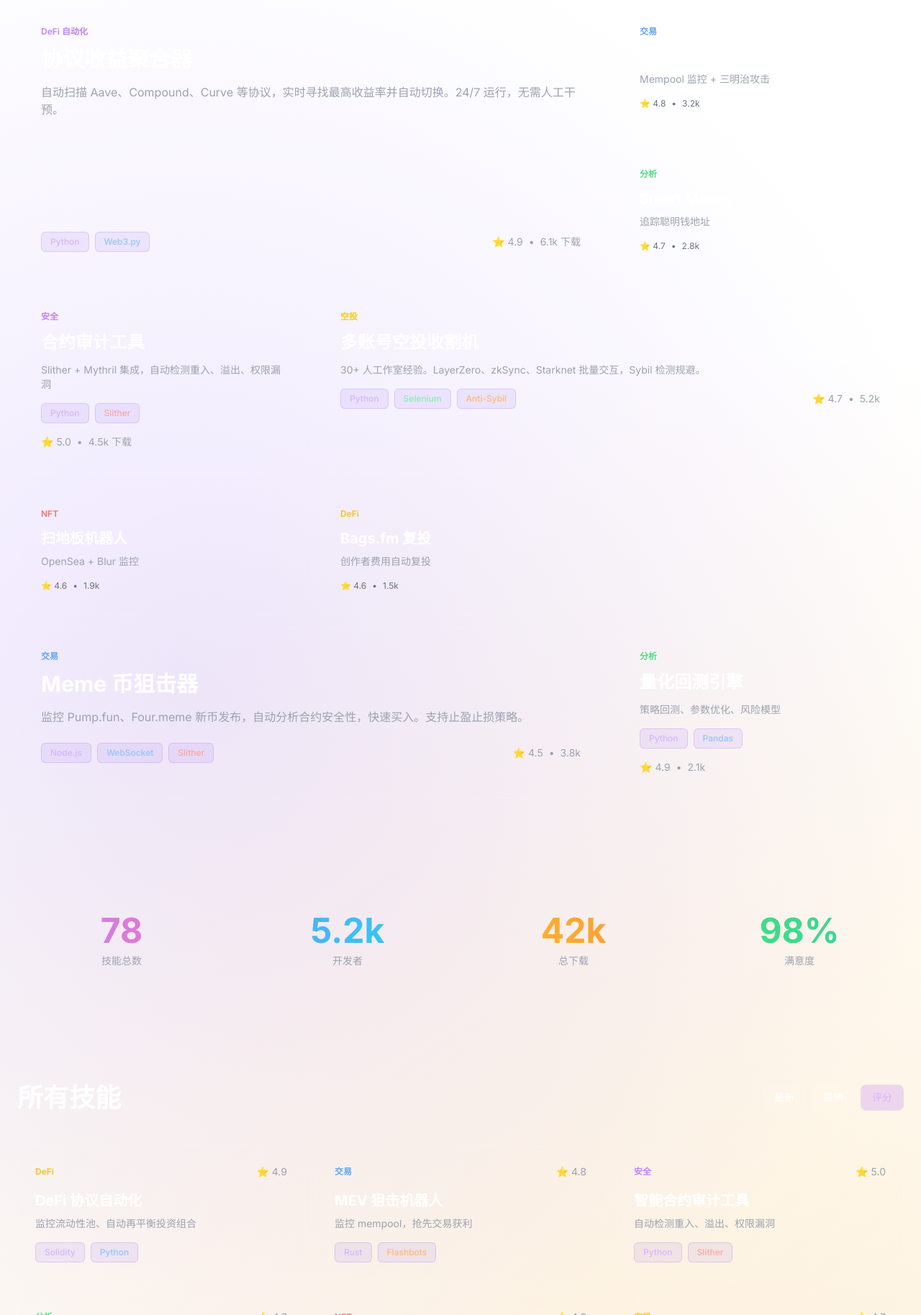
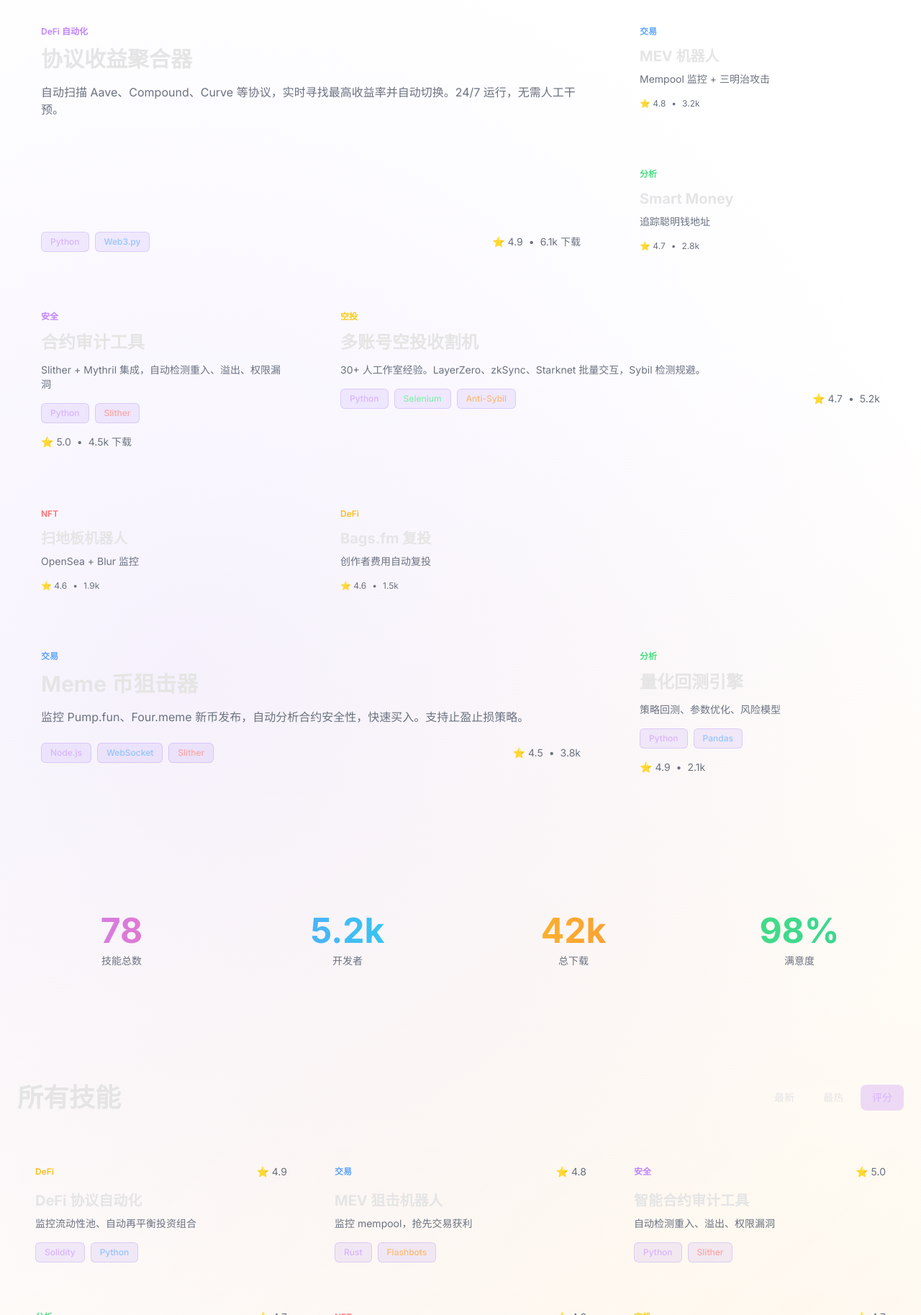
Before and after one commit to FOURCLAWe/web3-skill-hub, a plain HTML site: page index.html in a window 1280 px wide. Shown: the part 973-2800 px from the top of the page at 72% size. Drawn offline with nearby package versions, Linux system fonts and the light colour scheme.

Commit message:
🎨 降低亮度，护眼优化
- 背景从纯黑改为 #0A0A0A
- 文字从纯白改为 #E5E5E5
- 降低卡片透明度和边框亮度
- 减少渐变光晕强度
- 文字对比度更舒适

```diff
--- a/index.html
+++ b/index.html
@@ -17,19 +17,19 @@
 
         body {
             font-family: 'Inter', sans-serif;
-            background: #000000;
-            color: #FFFFFF;
+            background: #0A0A0A;
+            color: #E5E5E5;
             overflow-x: hidden;
         }
 
         .gradient-bg {
-            background: radial-gradient(circle at 20% 50%, rgba(139, 92, 246, 0.15) 0%, transparent 50%),
-                        radial-gradient(circle at 80% 80%, rgba(245, 158, 11, 0.15) 0%, transparent 50%);
+            background: radial-gradient(circle at 20% 50%, rgba(139, 92, 246, 0.08) 0%, transparent 50%),
+                        radial-gradient(circle at 80% 80%, rgba(245, 158, 11, 0.08) 0%, transparent 50%);
         }
 
         .bento-card {
-            background: rgba(255, 255, 255, 0.03);
-            border: 1px solid rgba(255, 255, 255, 0.08);
+            background: rgba(255, 255, 255, 0.02);
+            border: 1px solid rgba(255, 255, 255, 0.06);
             border-radius: 24px;
             padding: 2rem;
             transition: all 0.3s cubic-bezier(0.4, 0, 0.2, 1);
@@ -37,14 +37,14 @@
         }
 
         .bento-card:hover {
-            background: rgba(255, 255, 255, 0.06);
-            border-color: rgba(139, 92, 246, 0.3);
+            background: rgba(255, 255, 255, 0.04);
+            border-color: rgba(139, 92, 246, 0.2);
             transform: translateY(-2px);
         }
 
         .skill-card-modern {
-            background: linear-gradient(135deg, rgba(255, 255, 255, 0.05) 0%, rgba(255, 255, 255, 0.02) 100%);
-            border: 1px solid rgba(255, 255, 255, 0.1);
+            background: linear-gradient(135deg, rgba(255, 255, 255, 0.03) 0%, rgba(255, 255, 255, 0.01) 100%);
+            border: 1px solid rgba(255, 255, 255, 0.06);
             border-radius: 20px;
             padding: 1.5rem;
             transition: all 0.3s ease;
@@ -70,8 +70,8 @@
         }
 
         .skill-card-modern:hover {
-            background: linear-gradient(135deg, rgba(255, 255, 255, 0.08) 0%, rgba(255, 255, 255, 0.04) 100%);
-            border-color: rgba(139, 92, 246, 0.4);
+            background: linear-gradient(135deg, rgba(255, 255, 255, 0.05) 0%, rgba(255, 255, 255, 0.02) 100%);
+            border-color: rgba(139, 92, 246, 0.3);
             transform: translateY(-4px);
         }
 
@@ -133,9 +133,9 @@
             </div>
 
             <div class="hidden md:flex items-center gap-8 text-sm">
-                <a href="#skills" class="text-gray-400 hover:text-white transition-colors">技能</a>
-                <a href="#categories" class="text-gray-400 hover:text-white transition-colors">分类</a>
-                <a href="#trending" class="text-gray-400 hover:text-white transition-colors">热门</a>
+                <a href="#skills" class="text-gray-500 hover:text-white transition-colors">技能</a>
+                <a href="#categories" class="text-gray-500 hover:text-white transition-colors">分类</a>
+                <a href="#trending" class="text-gray-500 hover:text-white transition-colors">热门</a>
             </div>
 
             <button class="btn-primary text-sm">提交技能</button>
@@ -154,7 +154,7 @@
                 </h1>
             </div>
 
-            <p class="text-xl text-gray-400 mb-12 max-w-2xl mx-auto font-light">
+            <p class="text-xl text-gray-500 mb-12 max-w-2xl mx-auto font-light">
                 精选 AI Agent 技能，让区块链开发更简单
             </p>
 
@@ -195,7 +195,7 @@
                     <div class="h-full flex flex-col">
                         <span class="text-xs text-purple-400 font-semibold mb-3">DeFi 自动化</span>
                         <h3 class="text-3xl font-bold mb-4">协议收益聚合器</h3>
-                        <p class="text-gray-400 mb-6 flex-1">
+                        <p class="text-gray-500 mb-6 flex-1">
                             自动扫描 Aave、Compound、Curve 等协议，实时寻找最高收益率并自动切换。24/7 运行，无需人工干预。
                         </p>
                         <div class="flex items-center justify-between">
@@ -203,7 +203,7 @@
                                 <span class="tag-modern text-purple-300">Python</span>
                                 <span class="tag-modern text-blue-300">Web3.py</span>
                             </div>
-                            <div class="flex items-center gap-2 text-sm text-gray-400">
+                            <div class="flex items-center gap-2 text-sm text-gray-500">
                                 <span>⭐ 4.9</span>
                                 <span>•</span>
                                 <span>6.1k 下载</span>
@@ -216,7 +216,7 @@
                 <div class="bento-card">
                     <span class="text-xs text-blue-400 font-semibold mb-3 block">交易</span>
                     <h3 class="text-xl font-bold mb-2">MEV 机器人</h3>
-                    <p class="text-gray-400 text-sm mb-4">Mempool 监控 + 三明治攻击</p>
+                    <p class="text-gray-500 text-sm mb-4">Mempool 监控 + 三明治攻击</p>
                     <div class="flex items-center gap-2 text-xs text-gray-500">
                         <span>⭐ 4.8</span>
                         <span>•</span>
@@ -228,7 +228,7 @@
                 <div class="bento-card">
                     <span class="text-xs text-green-400 font-semibold mb-3 block">分析</span>
                     <h3 class="text-xl font-bold mb-2">Smart Money</h3>
-                    <p class="text-gray-400 text-sm mb-4">追踪聪明钱地址</p>
+                    <p class="text-gray-500 text-sm mb-4">追踪聪明钱地址</p>
                     <div class="flex items-center gap-2 text-xs text-gray-500">
                         <span>⭐ 4.7</span>
                         <span>•</span>
@@ -240,14 +240,14 @@
                 <div class="md:col-span-1 bento-card">
                     <span class="text-xs text-purple-400 font-semibold mb-3 block">安全</span>
                     <h3 class="text-2xl font-bold mb-3">合约审计工具</h3>
-                    <p class="text-gray-400 text-sm mb-4">
+                    <p class="text-gray-500 text-sm mb-4">
                         Slither + Mythril 集成，自动检测重入、溢出、权限漏洞
                     </p>
                     <div class="flex gap-2 mb-4">
                         <span class="tag-modern text-purple-300">Python</span>
                         <span class="tag-modern text-red-300">Slither</span>
                     </div>
-                    <div class="flex items-center gap-2 text-sm text-gray-400">
+                    <div class="flex items-center gap-2 text-sm text-gray-500">
                         <span>⭐ 5.0</span>
                         <span>•</span>
                         <span>4.5k 下载</span>
@@ -258,7 +258,7 @@
                 <div class="md:col-span-2 bento-card">
                     <span class="text-xs text-yellow-400 font-semibold mb-3 block">空投</span>
                     <h3 class="text-2xl font-bold mb-3">多账号空投收割机</h3>
-                    <p class="text-gray-400 text-sm mb-4">
+                    <p class="text-gray-500 text-sm mb-4">
                         30+ 人工作室经验。LayerZero、zkSync、Starknet 批量交互，Sybil 检测规避。
                     </p>
                     <div class="flex items-center justify-between">
@@ -267,7 +267,7 @@
                             <span class="tag-modern text-green-300">Selenium</span>
                             <span class="tag-modern text-orange-300">Anti-Sybil</span>
                         </div>
-                        <div class="flex items-center gap-2 text-sm text-gray-400">
+                        <div class="flex items-center gap-2 text-sm text-gray-500">
                             <span>⭐ 4.7</span>
                             <span>•</span>
                             <span>5.2k</span>
@@ -279,7 +279,7 @@
                 <div class="bento-card">
                     <span class="text-xs text-red-400 font-semibold mb-3 block">NFT</span>
                     <h3 class="text-xl font-bold mb-2">扫地板机器人</h3>
-                    <p class="text-gray-400 text-sm mb-4">OpenSea + Blur 监控</p>
+                    <p class="text-gray-500 text-sm mb-4">OpenSea + Blur 监控</p>
                     <div class="flex items-center gap-2 text-xs text-gray-500">
                         <span>⭐ 4.6</span>
                         <span>•</span>
@@ -291,7 +291,7 @@
                 <div class="bento-card">
                     <span class="text-xs text-amber-400 font-semibold mb-3 block">DeFi</span>
                     <h3 class="text-xl font-bold mb-2">Bags.fm 复投</h3>
-                    <p class="text-gray-400 text-sm mb-4">创作者费用自动复投</p>
+                    <p class="text-gray-500 text-sm mb-4">创作者费用自动复投</p>
                     <div class="flex items-center gap-2 text-xs text-gray-500">
                         <span>⭐ 4.6</span>
                         <span>•</span>
@@ -303,7 +303,7 @@
                 <div class="md:col-span-2 bento-card">
                     <span class="text-xs text-blue-400 font-semibold mb-3 block">交易</span>
                     <h3 class="text-3xl font-bold mb-4">Meme 币狙击器</h3>
-                    <p class="text-gray-400 mb-6">
+                    <p class="text-gray-500 mb-6">
                         监控 Pump.fun、Four.meme 新币发布，自动分析合约安全性，快速买入。支持止盈止损策略。
                     </p>
                     <div class="flex items-center justify-between">
@@ -312,7 +312,7 @@
                             <span class="tag-modern text-blue-300">WebSocket</span>
                             <span class="tag-modern text-red-300">Slither</span>
                         </div>
-                        <div class="flex items-center gap-2 text-sm text-gray-400">
+                        <div class="flex items-center gap-2 text-sm text-gray-500">
                             <span>⭐ 4.5</span>
                             <span>•</span>
                             <span>3.8k</span>
@@ -324,14 +324,14 @@
                 <div class="bento-card">
                     <span class="text-xs text-green-400 font-semibold mb-3 block">分析</span>
                     <h3 class="text-2xl font-bold mb-3">量化回测引擎</h3>
-                    <p class="text-gray-400 text-sm mb-4">
+                    <p class="text-gray-500 text-sm mb-4">
                         策略回测、参数优化、风险模型
                     </p>
                     <div class="flex gap-2 mb-4">
                         <span class="tag-modern text-purple-300">Python</span>
                         <span class="tag-modern text-blue-300">Pandas</span>
                     </div>
-                    <div class="flex items-center gap-2 text-sm text-gray-400">
+                    <div class="flex items-center gap-2 text-sm text-gray-500">
                         <span>⭐ 4.9</span>
                         <span>•</span>
                         <span>2.1k</span>
@@ -347,19 +347,19 @@
             <div class="grid grid-cols-2 md:grid-cols-4 gap-6">
                 <div class="text-center">
                     <div class="text-5xl font-bold mb-2 bg-gradient-to-r from-purple-400 to-pink-400 bg-clip-text text-transparent">78</div>
-                    <div class="text-gray-400 text-sm">技能总数</div>
+                    <div class="text-gray-500 text-sm">技能总数</div>
                 </div>
                 <div class="text-center">
                     <div class="text-5xl font-bold mb-2 bg-gradient-to-r from-blue-400 to-cyan-400 bg-clip-text text-transparent">5.2k</div>
-                    <div class="text-gray-400 text-sm">开发者</div>
+                    <div class="text-gray-500 text-sm">开发者</div>
                 </div>
                 <div class="text-center">
                     <div class="text-5xl font-bold mb-2 bg-gradient-to-r from-amber-400 to-orange-400 bg-clip-text text-transparent">42k</div>
-                    <div class="text-gray-400 text-sm">总下载</div>
+                    <div class="text-gray-500 text-sm">总下载</div>
                 </div>
                 <div class="text-center">
                     <div class="text-5xl font-bold mb-2 bg-gradient-to-r from-green-400 to-emerald-400 bg-clip-text text-transparent">98%</div>
-                    <div class="text-gray-400 text-sm">满意度</div>
+                    <div class="text-gray-500 text-sm">满意度</div>
                 </div>
             </div>
         </div>
@@ -382,10 +382,10 @@
                 <div class="skill-card-modern">
                     <div class="flex items-center justify-between mb-4">
                         <span class="text-xs font-semibold text-amber-400">DeFi</span>
-                        <span class="text-sm text-gray-400">⭐ 4.9</span>
+                        <span class="text-sm text-gray-500">⭐ 4.9</span>
                     </div>
                     <h4 class="text-xl font-bold mb-2">DeFi 协议自动化</h4>
-                    <p class="text-gray-400 text-sm mb-4">监控流动性池、自动再平衡投资组合</p>
+                    <p class="text-gray-500 text-sm mb-4">监控流动性池、自动再平衡投资组合</p>
                     <div class="flex gap-2">
                         <span class="tag-modern text-purple-300">Solidity</span>
                         <span class="tag-modern text-blue-300">Python</span>
@@ -396,10 +396,10 @@
                 <div class="skill-card-modern">
                     <div class="flex items-center justify-between mb-4">
                         <span class="text-xs font-semibold text-blue-400">交易</span>
-                        <span class="text-sm text-gray-400">⭐ 4.8</span>
+                        <span class="text-sm text-gray-500">⭐ 4.8</span>
                     </div>
                     <h4 class="text-xl font-bold mb-2">MEV 狙击机器人</h4>
-                    <p class="text-gray-400 text-sm mb-4">监控 mempool，抢先交易获利</p>
+                    <p class="text-gray-500 text-sm mb-4">监控 mempool，抢先交易获利</p>
                     <div class="flex gap-2">
                         <span class="tag-modern text-purple-300">Rust</span>
                         <span class="tag-modern text-orange-300">Flashbots</span>
@@ -410,10 +410,10 @@
                 <div class="skill-card-modern">
                     <div class="flex items-center justify-between mb-4">
                         <span class="text-xs font-semibold text-purple-400">安全</span>
-                        <span class="text-sm text-gray-400">⭐ 5.0</span>
+                        <span class="text-sm text-gray-500">⭐ 5.0</span>
                     </div>
                     <h4 class="text-xl font-bold mb-2">智能合约审计工具</h4>
-                    <p class="text-gray-400 text-sm mb-4">自动检测重入、溢出、权限漏洞</p>
+                    <p class="text-gray-500 text-sm mb-4">自动检测重入、溢出、权限漏洞</p>
                     <div class="flex gap-2">
                         <span class="tag-modern text-purple-300">Python</span>
                         <span class="tag-modern text-red-300">Slither</span>
@@ -424,10 +424,10 @@
                 <div class="skill-card-modern">
                     <div class="flex items-center justify-between mb-4">
                         <span class="text-xs font-semibold text-green-400">分析</span>
-                        <span class="text-sm text-gray-400">⭐ 4.7</span>
+                        <span class="text-sm text-gray-500">⭐ 4.7</span>
                     </div>
                     <h4 class="text-xl font-bold mb-2">Smart Money 追踪器</h4>
-                    <p class="text-gray-400 text-sm mb-4">实时追踪聪明钱地址，复制交易策略</p>
+                    <p class="text-gray-500 text-sm mb-4">实时追踪聪明钱地址，复制交易策略</p>
                     <div class="flex gap-2">
                         <span class="tag-modern text-purple-300">TypeScript</span>
                         <span class="tag-modern text-green-300">Nansen</span>
@@ -438,10 +438,10 @@
                 <div class="skill-card-modern">
                     <div class="flex items-center justify-between mb-4">
                         <span class="text-xs font-semibold text-red-400">NFT</span>
-                        <span class="text-sm text-gray-400">⭐ 4.6</span>
+                        <span class="text-sm text-gray-500">⭐ 4.6</span>
                     </div>
                     <h4 class="text-xl font-bold mb-2">NFT 扫地板机器人</h4>
-                    <p class="text-gray-400 text-sm mb-4">监控 OpenSea、Blur 地板价，自动扫货</p>
+                    <p class="text-gray-500 text-sm mb-4">监控 OpenSea、Blur 地板价，自动扫货</p>
                     <div class="flex gap-2">
                         <span class="tag-modern text-purple-300">Node.js</span>
                         <span class="tag-modern text-blue-300">OpenSea</span>
@@ -452,10 +452,10 @@
                 <div class="skill-card-modern">
                     <div class="flex items-center justify-between mb-4">
                         <span class="text-xs font-semibold text-yellow-400">空投</span>
-                        <span class="text-sm text-gray-400">⭐ 4.7</span>
+                        <span class="text-sm text-gray-500">⭐ 4.7</span>
                     </div>
                     <h4 class="text-xl font-bold mb-2">空投农场自动化</h4>
-                    <p class="text-gray-400 text-sm mb-4">批量管理钱包，防女巫检测</p>
+                    <p class="text-gray-500 text-sm mb-4">批量管理钱包，防女巫检测</p>
                     <div class="flex gap-2">
                         <span class="tag-modern text-purple-300">Python</span>
                         <span class="tag-modern text-green-300">Selenium</span>
@@ -466,10 +466,10 @@
                 <div class="skill-card-modern">
                     <div class="flex items-center justify-between mb-4">
                         <span class="text-xs font-semibold text-amber-400">DeFi</span>
-                        <span class="text-sm text-gray-400">⭐ 4.6</span>
+                        <span class="text-sm text-gray-500">⭐ 4.6</span>
                     </div>
                     <h4 class="text-xl font-bold mb-2">Bags.fm 费用复投器</h4>
-                    <p class="text-gray-400 text-sm mb-4">自动领取创作者费用并复投</p>
+                    <p class="text-gray-500 text-sm mb-4">自动领取创作者费用并复投</p>
                     <div class="flex gap-2">
                         <span class="tag-modern text-purple-300">Solana</span>
                         <span class="tag-modern text-blue-300">Bags.fm</span>
@@ -480,10 +480,10 @@
                 <div class="skill-card-modern">
                     <div class="flex items-center justify-between mb-4">
                         <span class="text-xs font-semibold text-blue-400">交易</span>
-                        <span class="text-sm text-gray-400">⭐ 4.5</span>
+                        <span class="text-sm text-gray-500">⭐ 4.5</span>
                     </div>
                     <h4 class="text-xl font-bold mb-2">Meme 币狙击器</h4>
-                    <p class="text-gray-400 text-sm mb-4">Pump.fun + Four.meme 新币监控</p>
+                    <p class="text-gray-500 text-sm mb-4">Pump.fun + Four.meme 新币监控</p>
                     <div class="flex gap-2">
                         <span class="tag-modern text-purple-300">Node.js</span>
                         <span class="tag-modern text-blue-300">WebSocket</span>
@@ -494,10 +494,10 @@
                 <div class="skill-card-modern">
                     <div class="flex items-center justify-between mb-4">
                         <span class="text-xs font-semibold text-green-400">分析</span>
-                        <span class="text-sm text-gray-400">⭐ 4.9</span>
+                        <span class="text-sm text-gray-500">⭐ 4.9</span>
                     </div>
                     <h4 class="text-xl font-bold mb-2">量化交易回测引擎</h4>
-                    <p class="text-gray-400 text-sm mb-4">回测策略、优化参数、风险模型</p>
+                    <p class="text-gray-500 text-sm mb-4">回测策略、优化参数、风险模型</p>
                     <div class="flex gap-2">
                         <span class="tag-modern text-purple-300">Python</span>
                         <span class="tag-modern text-blue-300">Pandas</span>
@@ -513,7 +513,7 @@
             <h2 class="text-6xl font-black mb-6">
                 准备好了吗？
             </h2>
-            <p class="text-xl text-gray-400 mb-12 font-light">
+            <p class="text-xl text-gray-500 mb-12 font-light">
                 加入 5000+ 开发者，用 AI Agent 加速你的 Web3 项目
             </p>
             <button class="btn-primary text-lg">
@@ -531,7 +531,7 @@
                     <span class="font-semibold">Web3 Skill Hub</span>
                 </div>
 
-                <div class="flex gap-8 text-sm text-gray-400">
+                <div class="flex gap-8 text-sm text-gray-500">
                     <a href="#" class="hover:text-white transition-colors">GitHub</a>
                     <a href="#" class="hover:text-white transition-colors">Discord</a>
                     <a href="#" class="hover:text-white transition-colors">Twitter</a>
```
